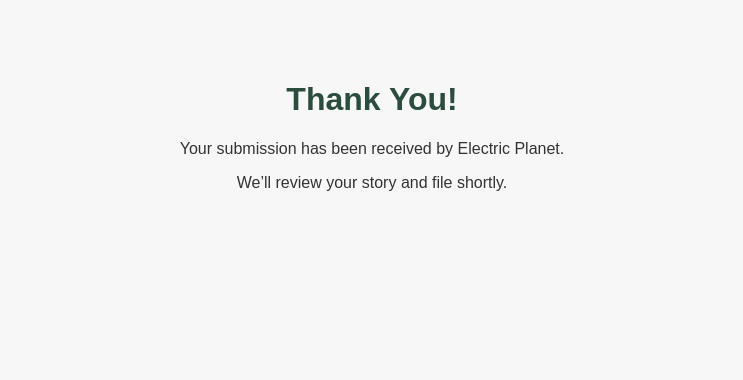
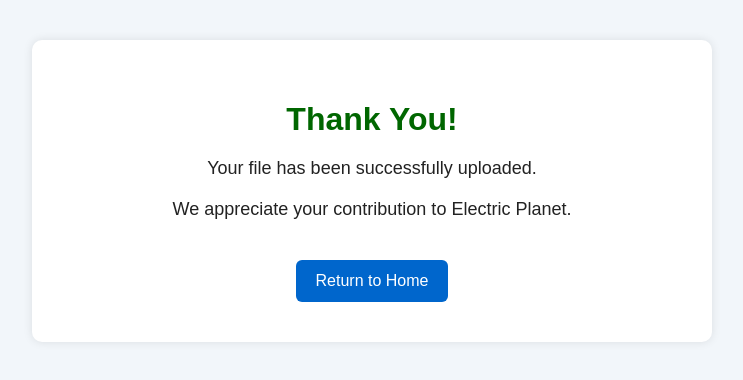
Before and after one commit to stevenstinnett/electric-planet-site, a plain HTML site: page ELECTRICPLAN/success2.html in a window 1280 px wide. Shown: the whole page, without its empty margins (268-1011 px from the left). Drawn offline with Linux system fonts and the light colour scheme.

Commit message:
Update success2.html

```diff
--- a/ELECTRICPLAN/success2.html
+++ b/ELECTRICPLAN/success2.html
@@ -3,26 +3,61 @@
 <head>
   <meta charset="UTF-8">
   <meta name="viewport" content="width=device-width, initial-scale=1.0">
-  <title>Submission Received</title>
+  <title>Upload Successful</title>
+
   <style>
     body {
-      font-family: Arial, sans-serif;
+      font-family: Arial, Helvetica, sans-serif;
+      background: #f2f6fa;
+      margin: 0;
+      padding: 40px;
+      color: #222;
+    }
+
+    .container {
       max-width: 600px;
-      margin: 40px auto;
-      padding: 20px;
-      background: #f7f7f7;
-      color: #333;
+      margin: auto;
+      background: white;
+      padding: 40px;
+      border-radius: 10px;
+      box-shadow: 0 0 10px rgba(0,0,0,0.1);
       text-align: center;
     }
+
     h1 {
-      color: #2a4d3d;
+      color: #006600;
+      margin-bottom: 20px;
+    }
+
+    p {
+      font-size: 18px;
+      margin-bottom: 20px;
+    }
+
+    a {
+      display: inline-block;
+      margin-top: 20px;
+      padding: 12px 20px;
+      background: #0066cc;
+      color: white;
+      text-decoration: none;
+      border-radius: 6px;
+      font-size: 16px;
+    }
+
+    a:hover {
+      background: #004c99;
     }
   </style>
 </head>
 
 <body>
-  <h1>Thank You!</h1>
-  <p>Your submission has been received by Electric Planet.</p>
-  <p>We’ll review your story and file shortly.</p>
+  <div class="container">
+    <h1>Thank You!</h1>
+    <p>Your file has been successfully uploaded.</p>
+    <p>We appreciate your contribution to Electric Planet.</p>
+
+    <a href="index.html">Return to Home</a>
+  </div>
 </body>
 </html>
```
